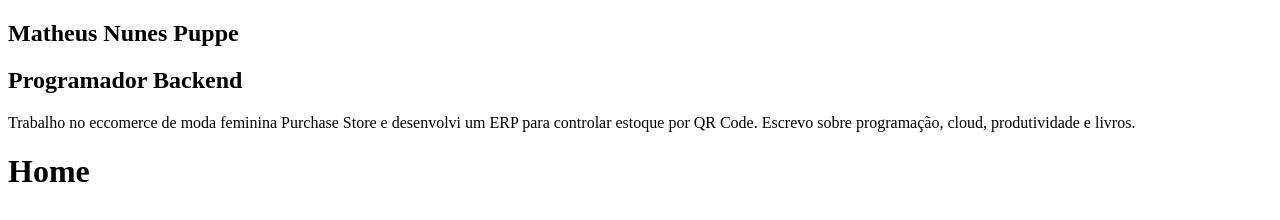
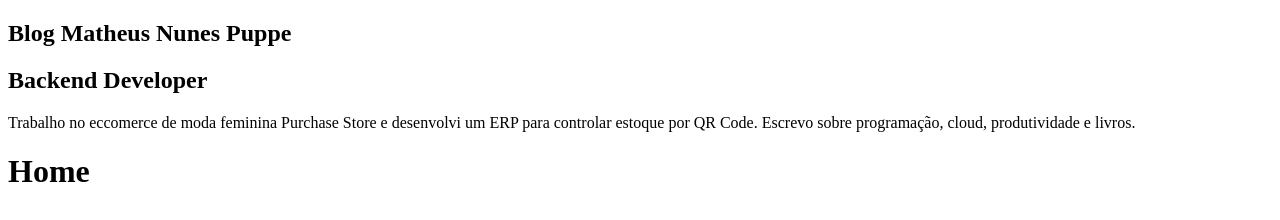
Before and after one commit to puppe1990/puppe_blog, a Gatsby site: page / in a window 1280 px wide. Built offline with nearby package versions, Linux system fonts and the light colour scheme; Gatsby itself is replaced by a stand-in of ours.

Commit message:
using StaticQuery in Profile

```diff
--- a/gatsby-config.js
+++ b/gatsby-config.js
@@ -1,7 +1,9 @@
 module.exports = {
   siteMetadata: {
     title: `Blog Matheus Nunes Puppe`,
-    description: `A blog for developers and much more.`,
+    position: `Backend Developer`,
+    description: `Trabalho no eccomerce de moda feminina Purchase Store e desenvolvi um ERP para controlar estoque por QR Code.
+    Escrevo sobre programação, cloud, produtividade e livros.`,
     author: `@matheus.puppe`,
   },
   plugins: [
--- a/src/components/Profile/index.js
+++ b/src/components/Profile/index.js
@@ -1,13 +1,28 @@
 import React from 'react'
+import { StaticQuery, graphql } from 'gatsby'
 
 const Profile = () => (
-  <div className="Profile-wrapper">
-    <h1>Matheus Nunes Puppe</h1>
-    <h2>Programador Backend</h2>
-    <p>Trabalho no eccomerce de moda feminina Purchase Store e desenvolvi um ERP para controlar estoque por QR Code.
-      Escrevo sobre programação, cloud, produtividade e livros.
-    </p>
-  </div>
+  <StaticQuery
+    query={graphql`
+      query MySiteMetadata {
+        site {
+          siteMetadata {
+            title
+            position
+            description
+          }
+        }
+      }
+    `}
+
+    render={({site: {siteMetadata: {title, position, description}}}) => (
+      <div className="Profile-wrapper">
+        <h1>{title}</h1>
+        <h2>{position}</h2>
+        <p>{description}</p>
+      </div>
+    )}
+  />
 )
 
 export default Profile
```
